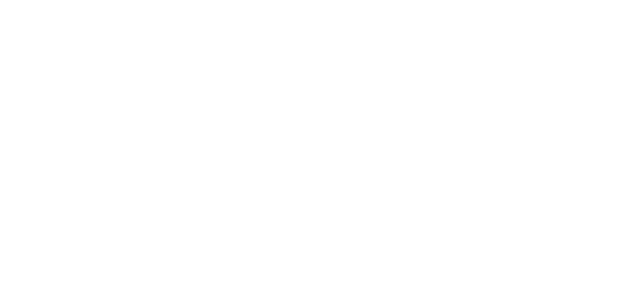
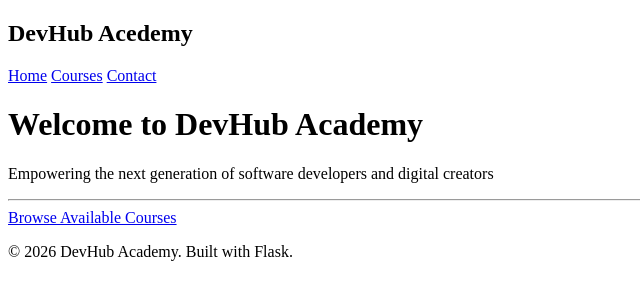
Before and after one commit to vitalis1255/FIRST_PROJECT_WITH_FLASK, a Flask app: page / in a window 1280 px wide. Before the commit the part shown is empty. Shown: the top 300 px of the page, without its empty margins (0-640 px from the left). Run offline with Flask 3, Linux system fonts and the light colour scheme.

Commit message:
add recent change

```diff
--- a/notes.txt
+++ b/notes.txt
@@ -23,3 +23,9 @@ The base.html that controls other html pages does not need to be render_template
 <meta charset="UTF-8"> This tells a web browser which character encoding to use when displaying text on an HTML webpage.
 
 meta name="viewport" content="width=device-width, initial-scale=1.0"> is an HTML element that tells mobile browsers how to adjust a web page's size and scaling to fit the device's screen.
+
+<header></header> is used for items that will be in the top heading of a page. <Header> stays at the top of body of a web page.
+
+<footer> stays at the bottom of the body of a web page
+
+<nav> is a block level element
--- a/templates/base.html
+++ b/templates/base.html
@@ -6,4 +6,25 @@
     <title>{% block title %}DevHub Academy{% endblock %}</title>
     <link rel="stylesheet" href="{{url_for('static',filename='style.css')}}">
   </head>
+  <body>
+    <header>
+      <h2>DevHub Acedemy</h2>
+      <nav>
+        <a href="{{url_for('index')}}">Home</a>
+        <a href="{{url_for('courses')}}">Courses</a>
+        <a href="{{url_for('contact')}}">Contact</a>
+      </nav>
+    </header>
+
+    <div class="container">
+      {% block content %}
+      {% endblock %}
+    </div>
+
+    <footer>
+      <p>
+        &copy; 2026 DevHub Academy. Built with Flask.
+      </p>
+    </footer>
+  </body>
 </html>
```
